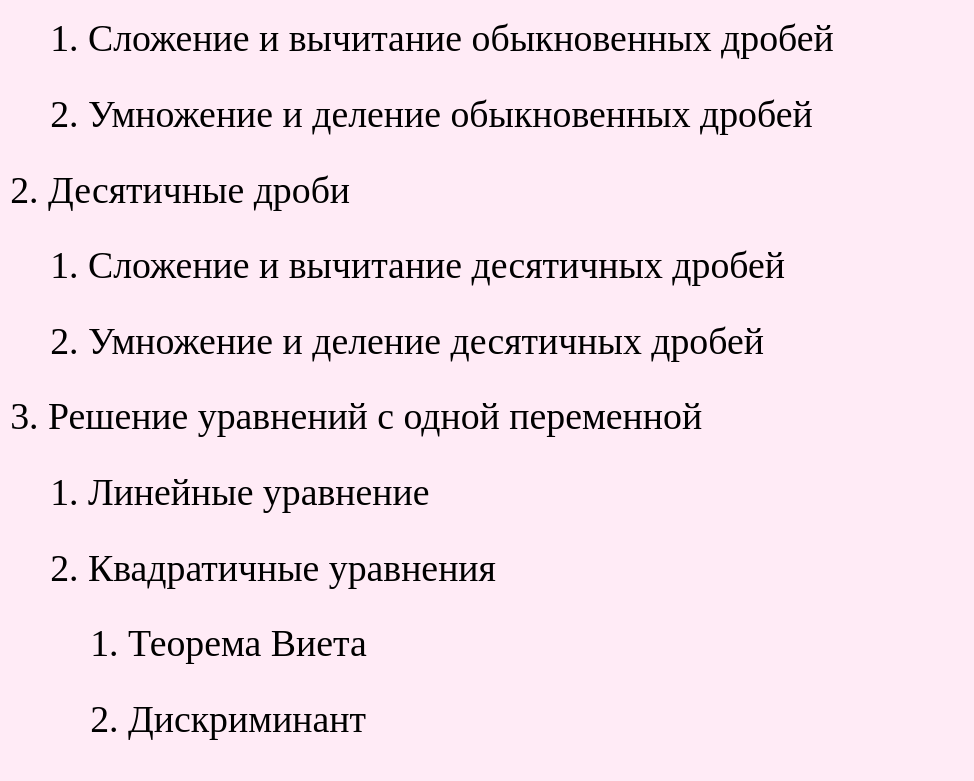
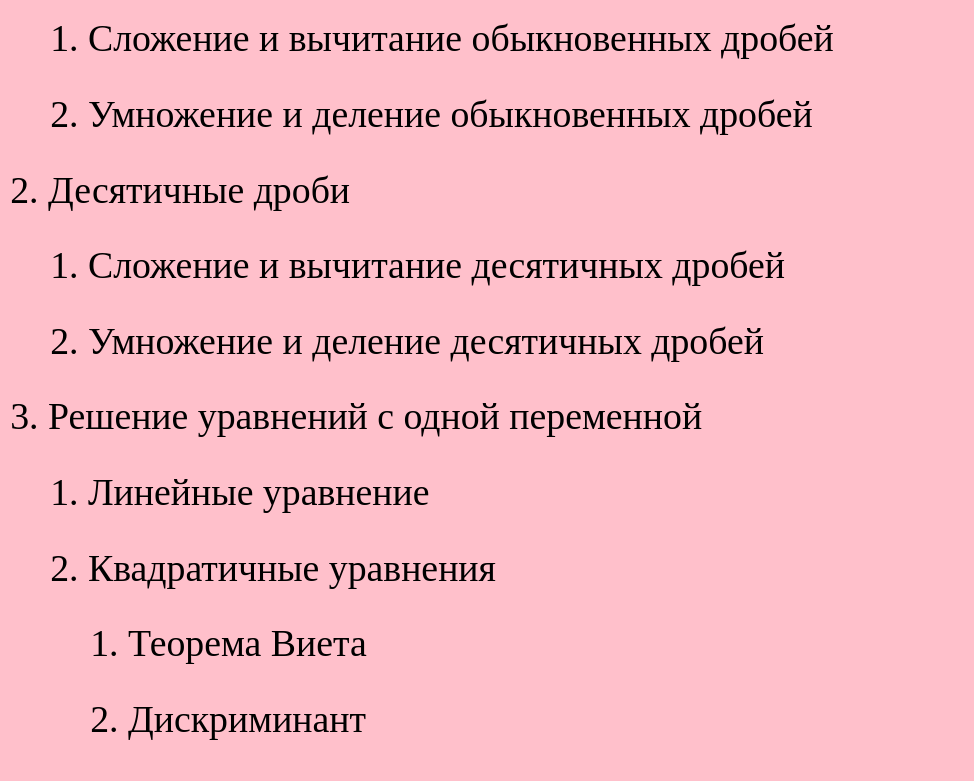
Before and after one commit to school2107/school_assistant.github.io, a plain HTML site: page math.html in a window 1280 px wide. Shown: the part 448-1229 px from the top of the page, without its empty margins (0-974 px from the left). Drawn offline with Linux system fonts and the light colour scheme.

Commit message:
Update math.html

```diff
--- a/math.html
+++ b/math.html
@@ -9,7 +9,7 @@
 </head>
 <style>
     body {
-        background-color: rgb(255, 235, 246);
+        background-color: rgb(255, 192, 203);
 </style>
 
 <body>
```
